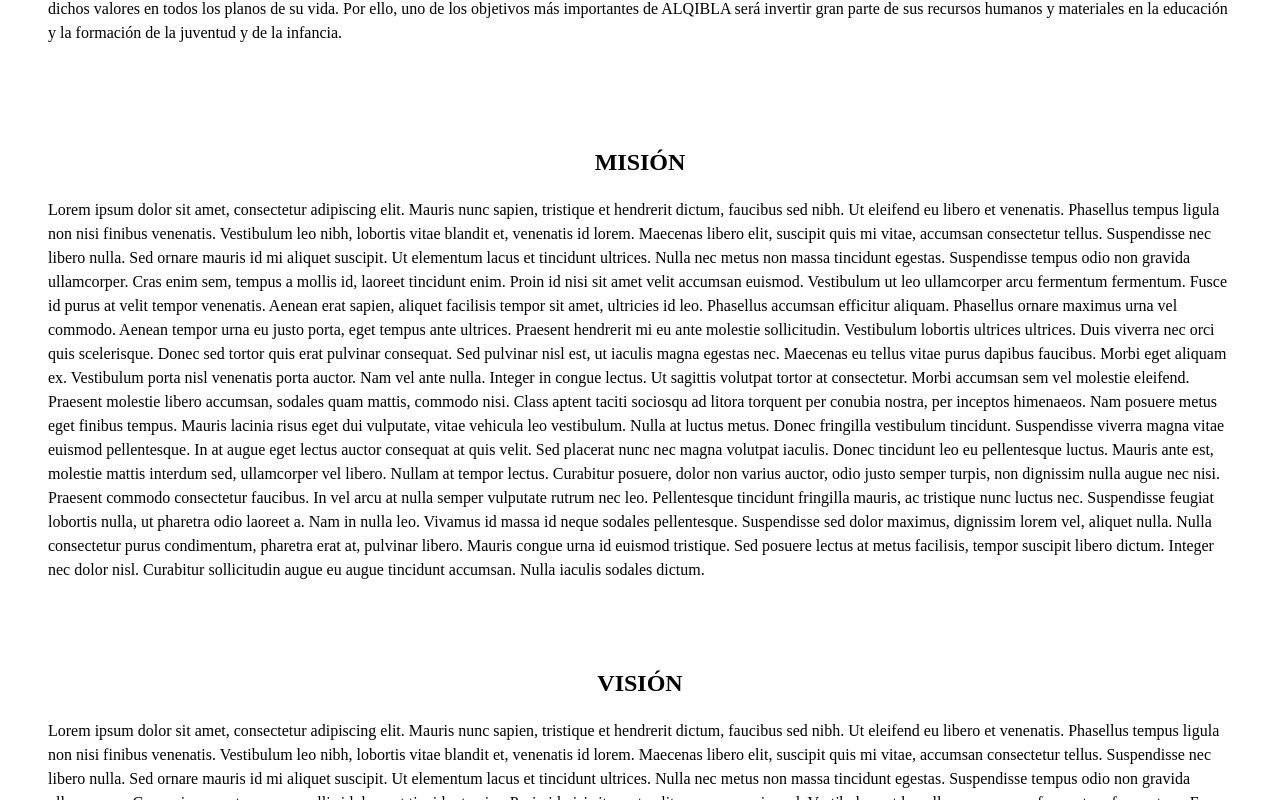
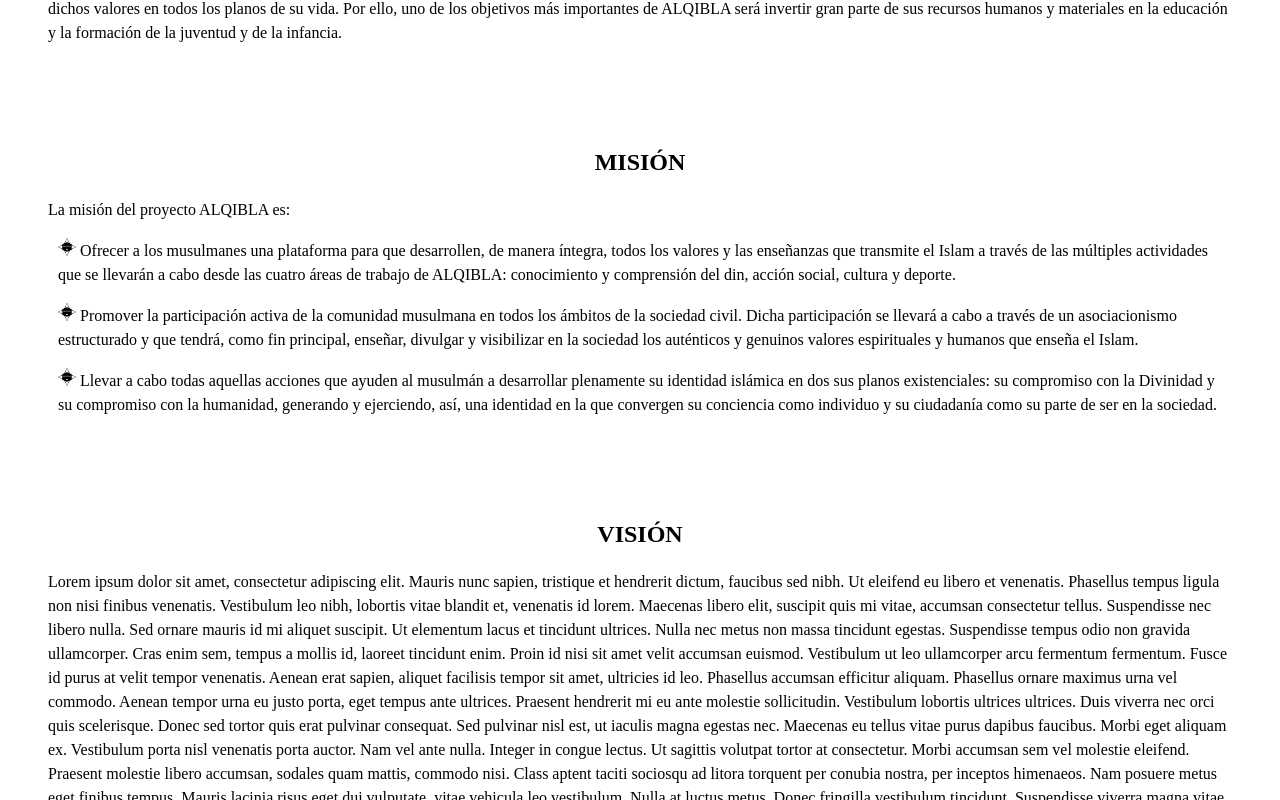
Before and after one commit to OussamaAlouat/alqibla-pro, an Angular app: page / in a window 1280 px wide. Shown: the part 1540-2340 px from the top of the page. Built offline with nearby package versions, Linux system fonts and the light colour scheme.

Commit message:
FIX: added mission view

```diff
--- a/src/app/app.component.html
+++ b/src/app/app.component.html
@@ -17,10 +17,7 @@
     </section>
 
     <section class="home_section" id="mission" #mission>
-      <h2 class="title">MISIÓN</h2>
-      <p>
-        {{ exampletext }}
-      </p>
+      <app-mission />
     </section>
 
     <section class="home_section" id="vision" #vision>
@@ -32,13 +29,6 @@
 
     <section class="home_section" id="valores" #valores>
       <h2 class="title">Valores</h2>
-      <p>
-        {{ exampletext }}
-      </p>
-    </section>
-
-    <section class="home_section" id="asociacinismo" #asociacinismo>
-      <h2 class="title">Asociacinismo</h2>
       <p>
         {{ exampletext }}
       </p>
--- a/src/app/app.component.ts
+++ b/src/app/app.component.ts
@@ -1,3 +1,4 @@
+import { MissionComponent } from './views/mission/mission.component';
 import { NavComponent } from './components/nav/nav.component';
 import { AboutComponent } from './views/about/about.component';
 import { isInViewport } from './../utils/view.utils';
@@ -10,7 +11,7 @@
 @Component({
   selector: 'app-root',
   standalone: true,
-  imports: [CommonModule, RouterOutlet, NavComponent, AboutComponent],
+  imports: [CommonModule, RouterOutlet, NavComponent, AboutComponent, MissionComponent],
   templateUrl: './app.component.html',
   styleUrls: ['./app.component.scss']
 })
--- /dev/null
+++ b/src/app/views/mission/mission.component.html
@@ -0,0 +1,27 @@
+<div>
+  <h2 class="title">MISIÓN</h2>
+
+  <div class="content">
+    <p>La misión del proyecto ALQIBLA es:</p>
+    <ul>
+      <li>
+        <p>
+          <img src="/assets/img/alqibla.png" width="18px" alt="Logo"/>
+          Ofrecer a los musulmanes una plataforma para que desarrollen, de manera íntegra, todos los valores y las enseñanzas que transmite el Islam a través de las múltiples actividades que se llevarán a cabo desde las cuatro áreas de trabajo de ALQIBLA: conocimiento y comprensión del din, acción social, cultura y deporte.
+        </p>
+      </li>
+      <li>
+        <p>
+          <img src="/assets/img/alqibla.png" width="18px" alt="Logo"/>
+          Promover la participación activa de la comunidad musulmana en todos los ámbitos de la sociedad civil. Dicha participación se llevará a cabo a través de un asociacionismo estructurado y que tendrá, como fin principal, enseñar, divulgar y visibilizar en la sociedad los auténticos y genuinos valores espirituales y humanos que enseña el Islam.
+        </p>
+      </li>
+      <li>
+        <p>
+          <img src="/assets/img/alqibla.png" width="18px" alt="Logo"/>
+          Llevar a cabo todas aquellas acciones que ayuden al musulmán a desarrollar plenamente su identidad islámica en dos sus planos existenciales: su compromiso con la Divinidad y su compromiso con la humanidad, generando y ejerciendo, así, una identidad en la que convergen su conciencia como individuo y su ciudadanía como su parte de ser en la sociedad.
+        </p>
+      </li>
+    </ul>
+  </div>
+</div>
--- /dev/null
+++ b/src/app/views/mission/mission.component.scss
@@ -0,0 +1,15 @@
+.content {
+  p {
+    margin-top: 1em;
+    margin-bottom: 1em;
+  }
+
+  ul li {
+    padding-right: 10px;
+    padding-left: 10px;
+  }
+}
+
+img {
+  display: inline;
+}
```
Also changed, not shown: src/app/views/mission/mission.component.ts (added, +10 -0 lines), 1 other file (tests, documents, lock files or other folders).
